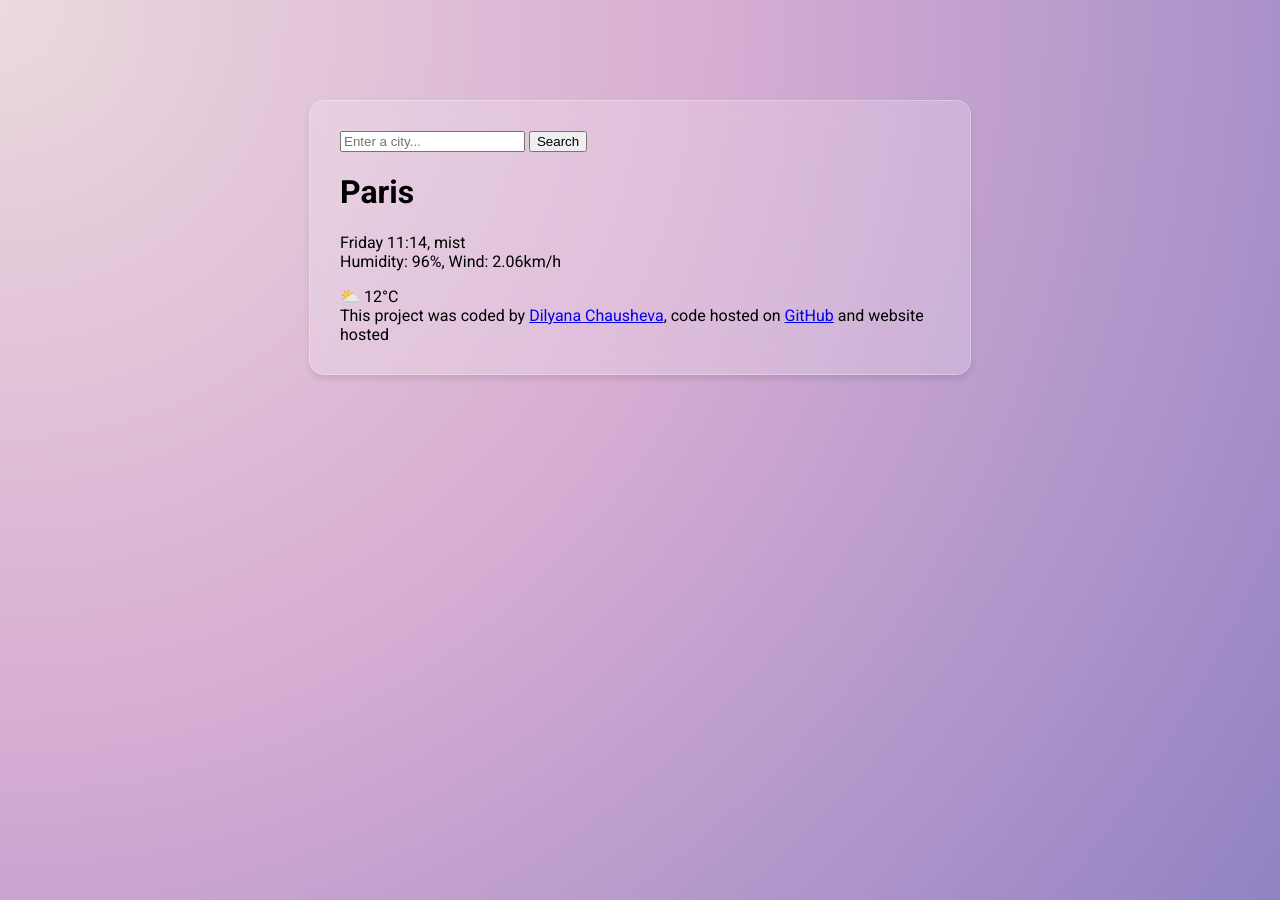
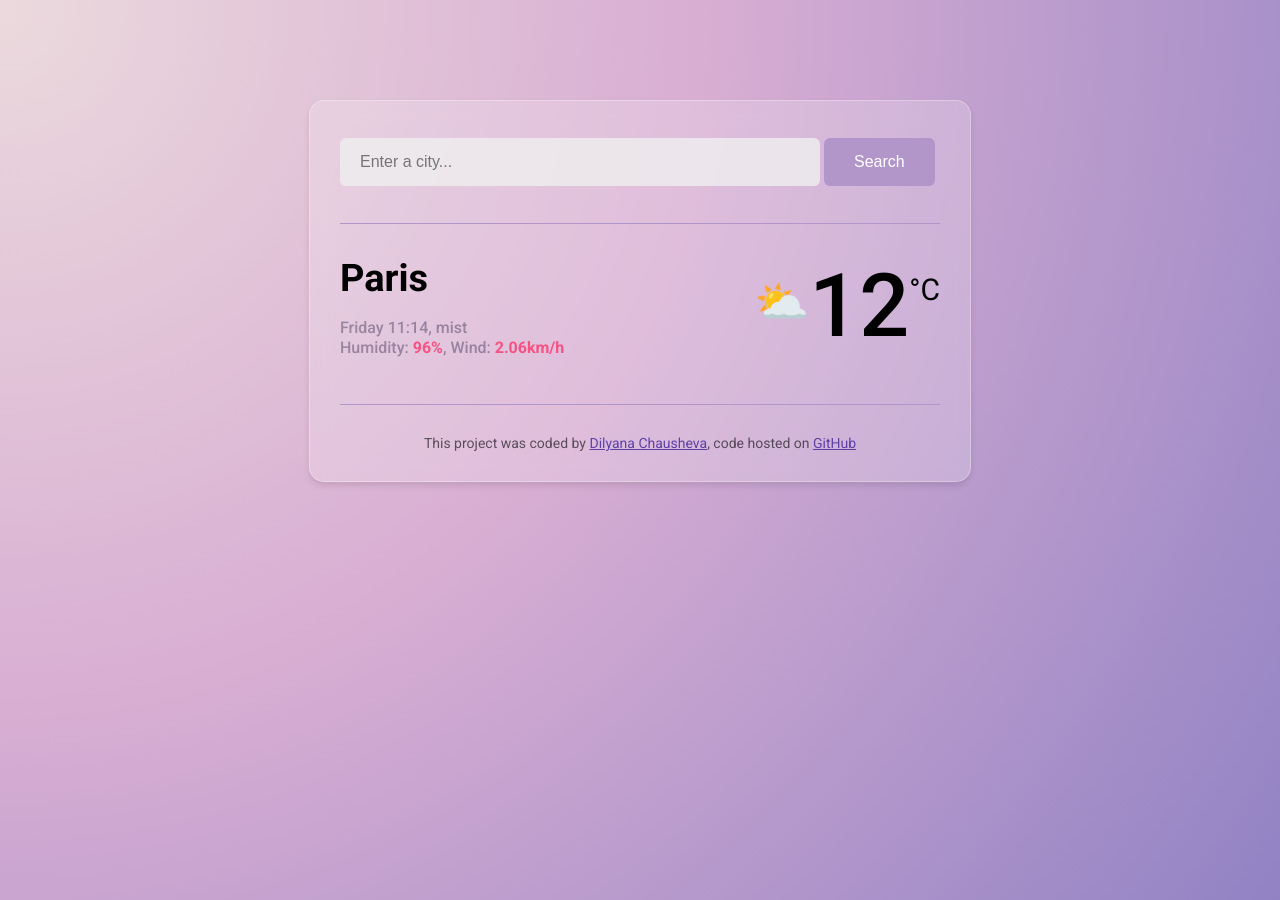
Before and after one commit to DilyanaCh/shecodes-w7-meteo-app, a plain HTML site: page index.html in a window 1280 px wide. Drawn offline with Linux system fonts and the light colour scheme.

Commit message:
Styled the whole app

```diff
--- a/index.html
+++ b/index.html
@@ -10,29 +10,41 @@
   <body>
     <div class="weather-app">
       <header>
-        <form>
-          <input type="search" placeholder="Enter a city..." required />
-          <input type="submit" value="Search" />
+        <form class="search-form">
+          <input
+            type="search"
+            placeholder="Enter a city..."
+            required
+            class="search-form-input"
+          />
+          <input type="submit" value="Search" class="search-form-button" />
         </form>
       </header>
       <main>
-        <div>
-          <h1>Paris</h1>
+        <div class="weather-app-data">
+          <div>
+            <h1 class="weather-app-city">Paris</h1>
 
-          <p>
-            Friday 11:14, mist<br />
-            Humidity: 96%, Wind: 2.06km/h
-          </p>
+            <p class="weather-app-details">
+              Friday 11:14, mist<br />
+              Humidity: <strong>96%</strong>, Wind: <strong>2.06km/h</strong>
+            </p>
+          </div>
+          <div class="weather-app-temperature-container">
+            <div class="weather-app-temperature">
+              <div class="weather-app-icon">⛅️</div>
+              <div class="weather-app-temperature-value">12</div>
+              <div class="weather-app-unit">°C</div>
+            </div>
+          </div>
         </div>
-        <div>⛅️ 12°C</div>
       </main>
       <footer>
         This project was coded by
         <a href="https://github.com/DilyanaCh" target="_blank">
           Dilyana Chausheva</a
         >, code hosted on
-        <a href="https://github.com/matthieua/meteo" target="_blank">GitHub</a>
-        and website hosted
+        <a href="https://github.com/DilyanaCh" target="_blank">GitHub</a>
       </footer>
     </div>
     <script src="index.js"></script>
--- a/style.css
+++ b/style.css
@@ -12,6 +12,10 @@ body {
   margin: 0;
 }
 
+a {
+  color: #5e41a7;
+}
+
 .weather-app {
   background: rgba(255, 255, 255, 0.2); /* Semi-transparent white */
   border-radius: 15px; /* Rounded corners */
@@ -23,3 +27,81 @@ body {
   margin: 100px auto 0;
   padding: 30px;
 }
+
+header {
+  border-bottom: 0.7px solid #b296ca;
+  padding: 0 0 30px;
+}
+
+.search-form-input {
+  background-color: rgba(239, 239, 239, 0.8);
+  border: none;
+  border-radius: 6px;
+  padding: 20px;
+  width: 80%;
+  font-size: 16px;
+  padding: 15px 20px;
+}
+
+.search-form-button {
+  background: #b296ca;
+  border: none;
+  padding: 15px 30px;
+  border-radius: 6px;
+  color: white;
+  font-size: 16px;
+  margin: 7px 0px;
+}
+
+.weather-app-data {
+  display: flex;
+  justify-content: space-between;
+  margin: 30px 0px;
+}
+
+.weather-app-city {
+  margin: 0;
+  font-size: 38px;
+  line-height: 48px;
+}
+
+.weather-app-details {
+  font-size: 16px;
+  font-weight: 500;
+  line-height: 20px;
+  color: rgba(39, 33, 66, 0.4);
+}
+
+.weather-app-details strong {
+  color: #f65282;
+}
+
+.weather-app-temperature-container {
+  display: flex;
+}
+
+.weather-app-temperature {
+  display: flex; /* Ensure inner elements are laid out correctly. I had to also add display: flex to the child elements */
+}
+.weather-app-icon {
+  font-size: 44px;
+  margin-top: 22px;
+}
+
+.weather-app-temperature-value {
+  font-size: 88px;
+  font-weight: 500;
+}
+
+.weather-app-unit {
+  margin-top: 18px;
+  font-size: 30px;
+}
+
+footer {
+  border-top: 0.7px solid #b296ca;
+  padding: 30px 0 0;
+  text-align: center;
+  font-size: 14px;
+  color: rgb(0, 0, 0, 0.6);
+}
```
